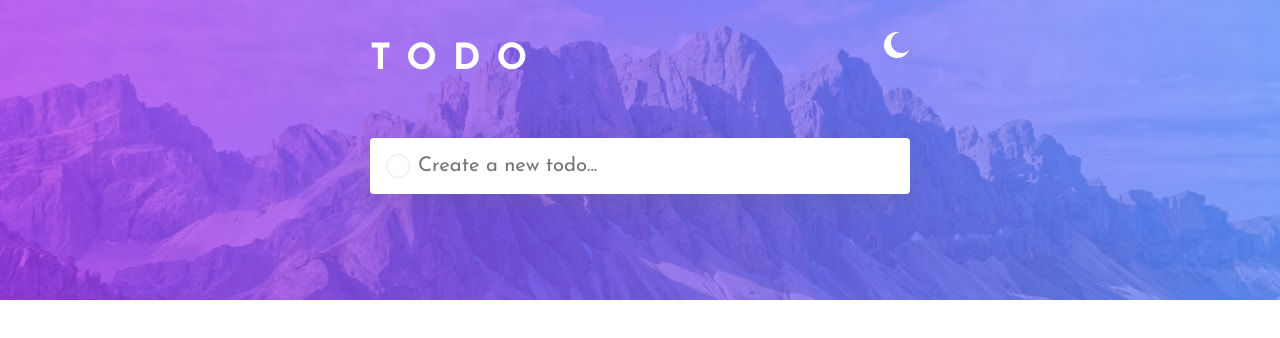
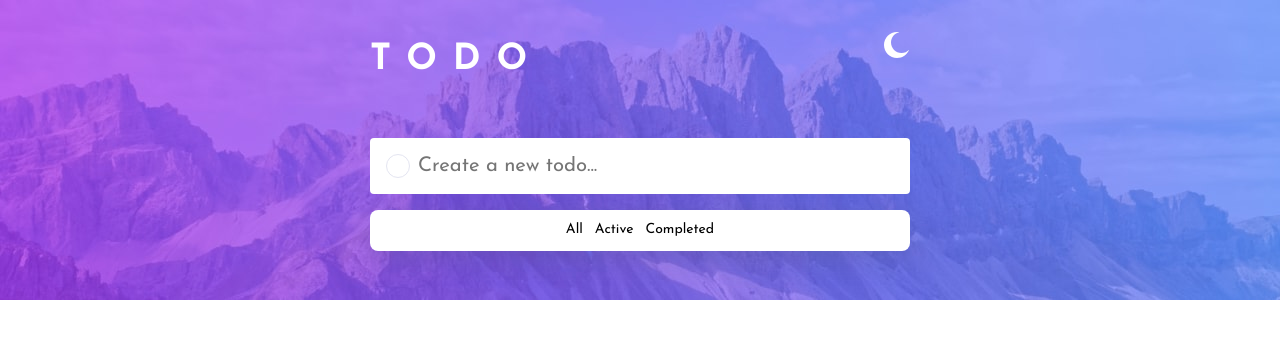
Before and after one commit to rickMcGavin/fe-mentor-todo-app, a Next.js app: page / in a window 1280 px wide. Shown: the top 338 px of the page. Built offline with nearby package versions, Linux system fonts and the light colour scheme.

Commit message:
feat(filter): initial build of filter

```diff
--- /dev/null
+++ b/src/components/molecules/Filter/Filter.tsx
@@ -0,0 +1,20 @@
+import React from "react";
+import * as styles from "./styles";
+
+interface Props {
+  setFilter: React.Dispatch<
+    React.SetStateAction<"all" | "active" | "completed">
+  >;
+}
+
+const Filter = ({ setFilter }: Props) => {
+  return (
+    <styles.Filter>
+      <button onClick={() => setFilter("all")}>All</button>
+      <button onClick={() => setFilter("active")}>Active</button>
+      <button onClick={() => setFilter("completed")}>Completed</button>
+    </styles.Filter>
+  );
+};
+
+export default Filter;
--- /dev/null
+++ b/src/components/molecules/Filter/index.tsx
@@ -0,0 +1 @@
+export { default } from "./Filter";
--- /dev/null
+++ b/src/components/molecules/Filter/styles.ts
@@ -0,0 +1,19 @@
+import styled from "styled-components";
+
+export const Filter = styled.div.attrs({
+  className: "filter",
+})`
+  background: #ffffff;
+  border-radius: 8px;
+  box-shadow: rgba(100, 100, 111, 0.2) 0px 7px 29px 0px;
+  margin-top: 16px;
+  padding: 8px 16px;
+  display: flex;
+  justify-content: center;
+
+  button {
+    border: none;
+    background: none;
+    font-size: 14px;
+  }
+`;
--- a/src/components/molecules/Todos/Todos.tsx
+++ b/src/components/molecules/Todos/Todos.tsx
@@ -5,14 +5,30 @@ import type { Todos as TodosType } from "../../../types/todo";
 
 const Todos = ({
   todos,
+  filter,
   checkTodo,
   deleteTodo,
 }: {
   todos: TodosType;
+  filter: "all" | "active" | "completed";
   checkTodo: (id: string) => void;
   deleteTodo: (id: string) => void;
 }) => {
-  const keys = Object.keys(todos);
+  const allTodoKeys = Object.keys(todos);
+  const completedTodoKeys = allTodoKeys.filter((key) => {
+    if (todos[key].completed) return key;
+  });
+
+  const activeTodoKeys = allTodoKeys.filter((key) => {
+    if (!todos[key].completed) return key;
+  });
+
+  const keys = (() => {
+    if (filter === "completed") return completedTodoKeys;
+    if (filter === "active") return activeTodoKeys;
+    return allTodoKeys;
+  })();
+
   return (
     <div>
       {keys.map((key) => {
--- a/src/components/organisms/TodoApp/TodoApp.tsx
+++ b/src/components/organisms/TodoApp/TodoApp.tsx
@@ -4,9 +4,13 @@ import Todos from "../../molecules/Todos";
 import * as styles from "./styles";
 import type { Todos as TodosType, Todo } from "../../../types/todo";
 import UtilityBar from "../../molecules/UtilityBar";
+import Filter from "../../molecules/Filter";
 
 const TodoApp = () => {
   const [todos, setTodos] = React.useState<TodosType>({});
+  const [filter, setFilter] = React.useState<"all" | "active" | "completed">(
+    "all"
+  );
 
   // TODO: abstract these function away
   const setNewTodo = (newTodo: TodosType) => {
@@ -52,14 +56,25 @@ const TodoApp = () => {
     <styles.TodoApp>
       <TodoInput setNewTodo={setNewTodo} />
       {Object.keys(todos).length > 0 ? (
-        <>
-          <Todos todos={todos} checkTodo={checkTodo} deleteTodo={deleteTodo} />
+        <div
+          style={{
+            boxShadow: "rgba(100, 100, 111, 0.2) 0px 7px 29px 0px",
+            borderRadius: "4px",
+          }}
+        >
+          <Todos
+            filter={filter}
+            todos={todos}
+            checkTodo={checkTodo}
+            deleteTodo={deleteTodo}
+          />
           <UtilityBar
             itemsLeft={Object.keys(todos).length}
             clearCompleted={clearCompleted}
           />
-        </>
+        </div>
       ) : null}
+      <Filter setFilter={setFilter} />
     </styles.TodoApp>
   );
 };
--- a/src/components/organisms/TodoApp/styles.ts
+++ b/src/components/organisms/TodoApp/styles.ts
@@ -4,5 +4,4 @@ export const TodoApp = styled.div.attrs({
   className: "todo-app",
 })`
   border-radius: 8px;
-  box-shadow: rgba(100, 100, 111, 0.2) 0px 7px 29px 0px;
 `;
```
